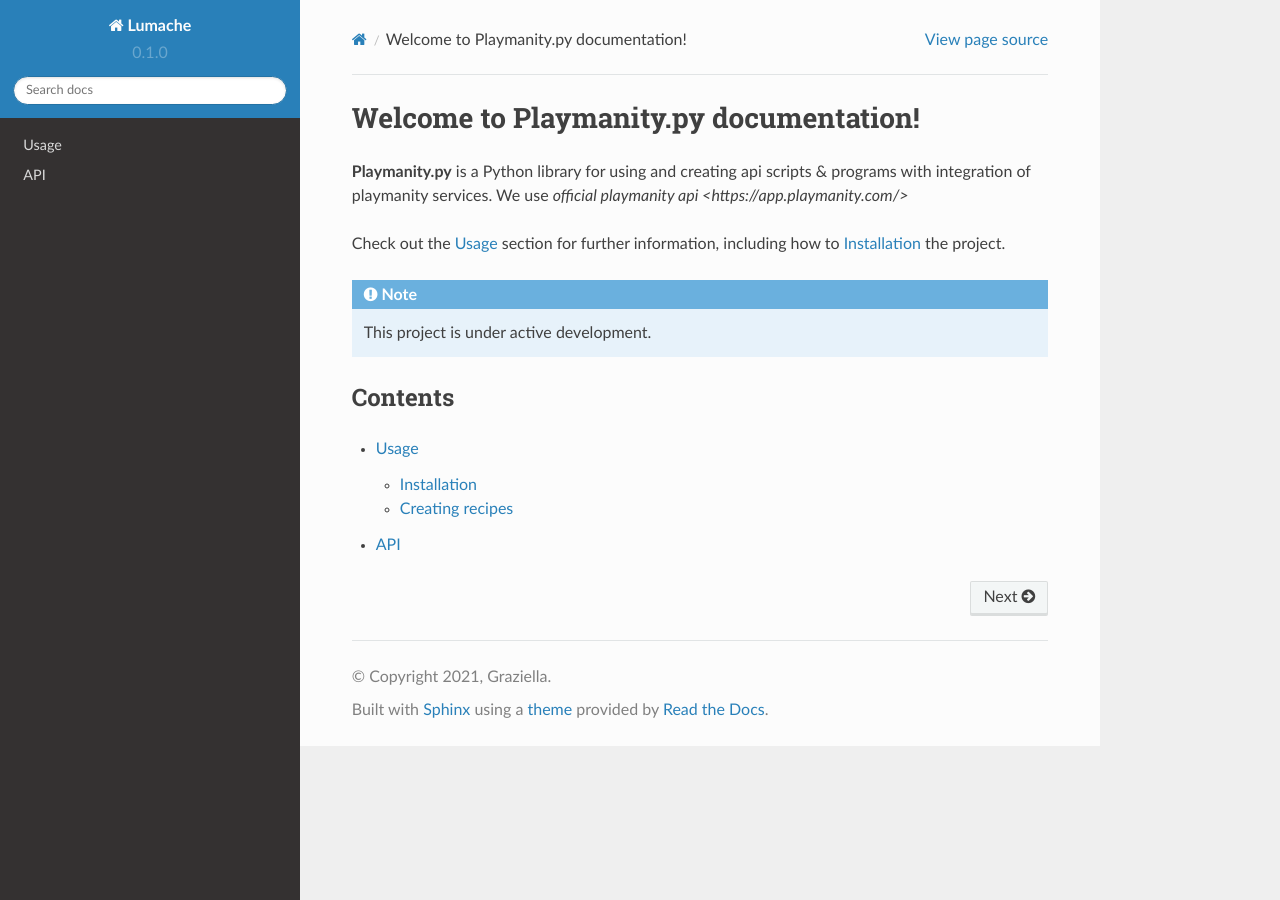
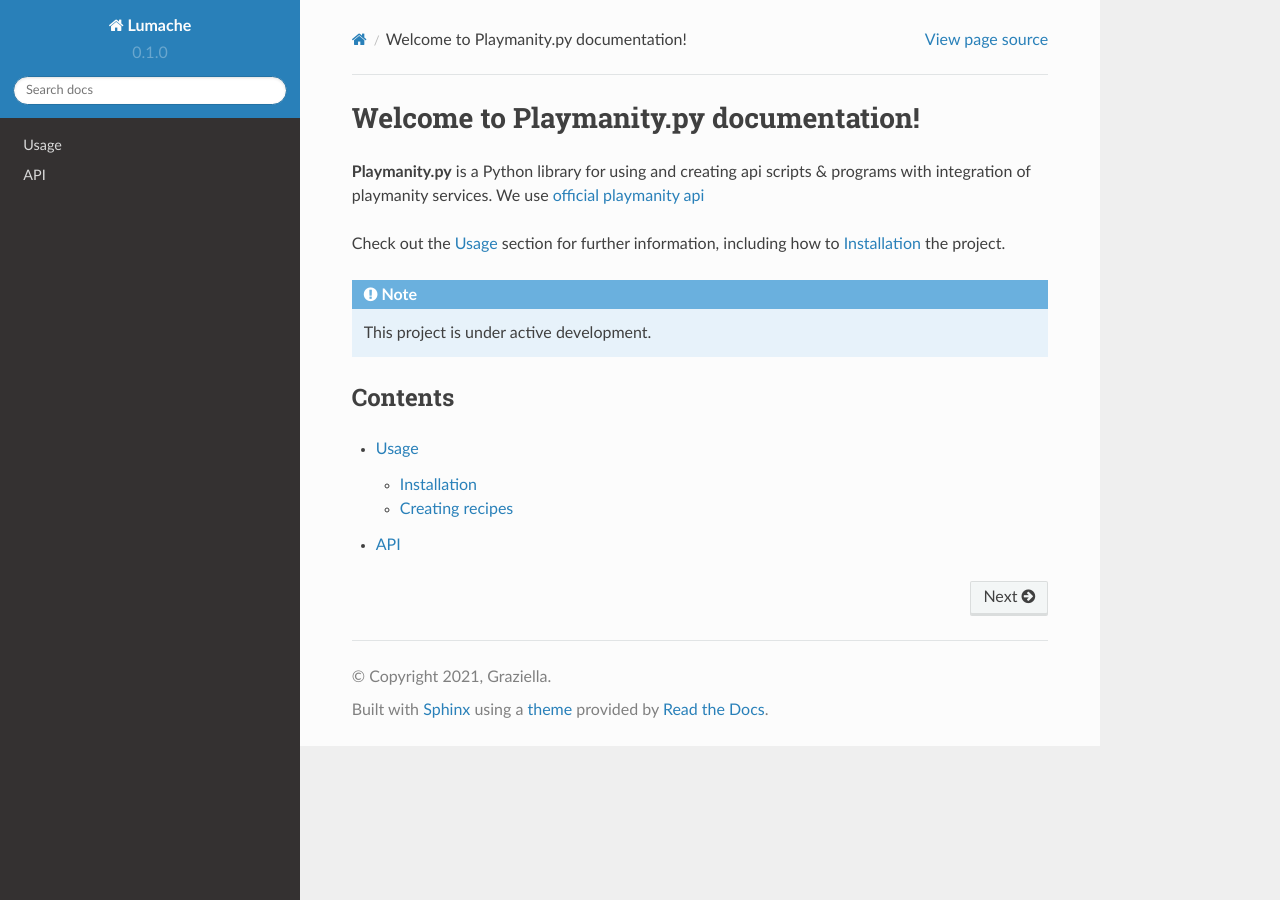
Before and after one commit to BetterPlaymanity/playmanity-py-docs, a Sphinx documentation site: the page built from docs/source/index.rst, in a window 1280 px wide. Built offline with Sphinx 7.4.7 and the Read the Docs theme 2.0.0, drawn with Linux system fonts in a browser that asks for light colours.

Commit message:
Update index.rst

```diff
--- a/docs/source/index.rst
+++ b/docs/source/index.rst
@@ -2,7 +2,7 @@
 ===================================
 
 **Playmanity.py** is a Python library for using and creating api scripts & programs with integration of playmanity services.
-We use `official playmanity api <https://app.playmanity.com/>`
+We use `official playmanity api <https://app.playmanity.com/>`__
 
 Check out the :doc:`usage` section for further information, including
 how to :ref:`installation` the project.
```
